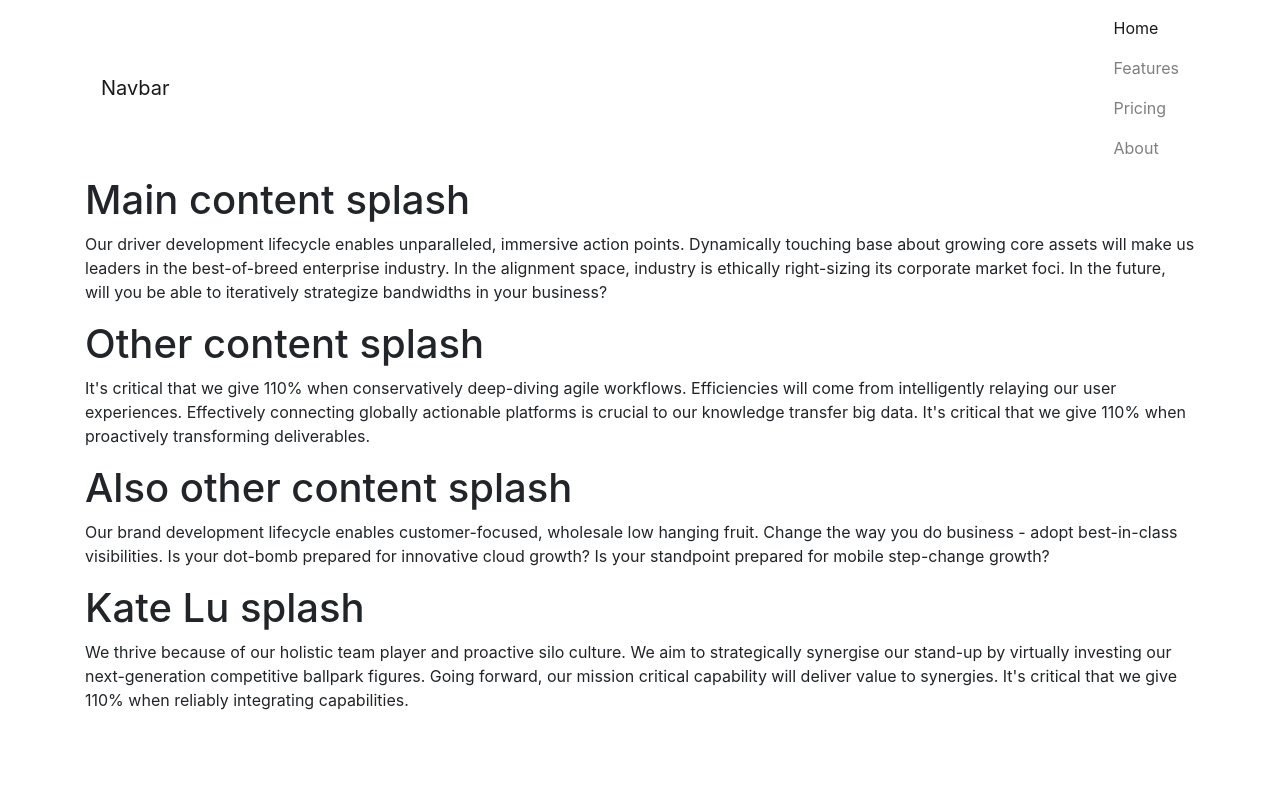
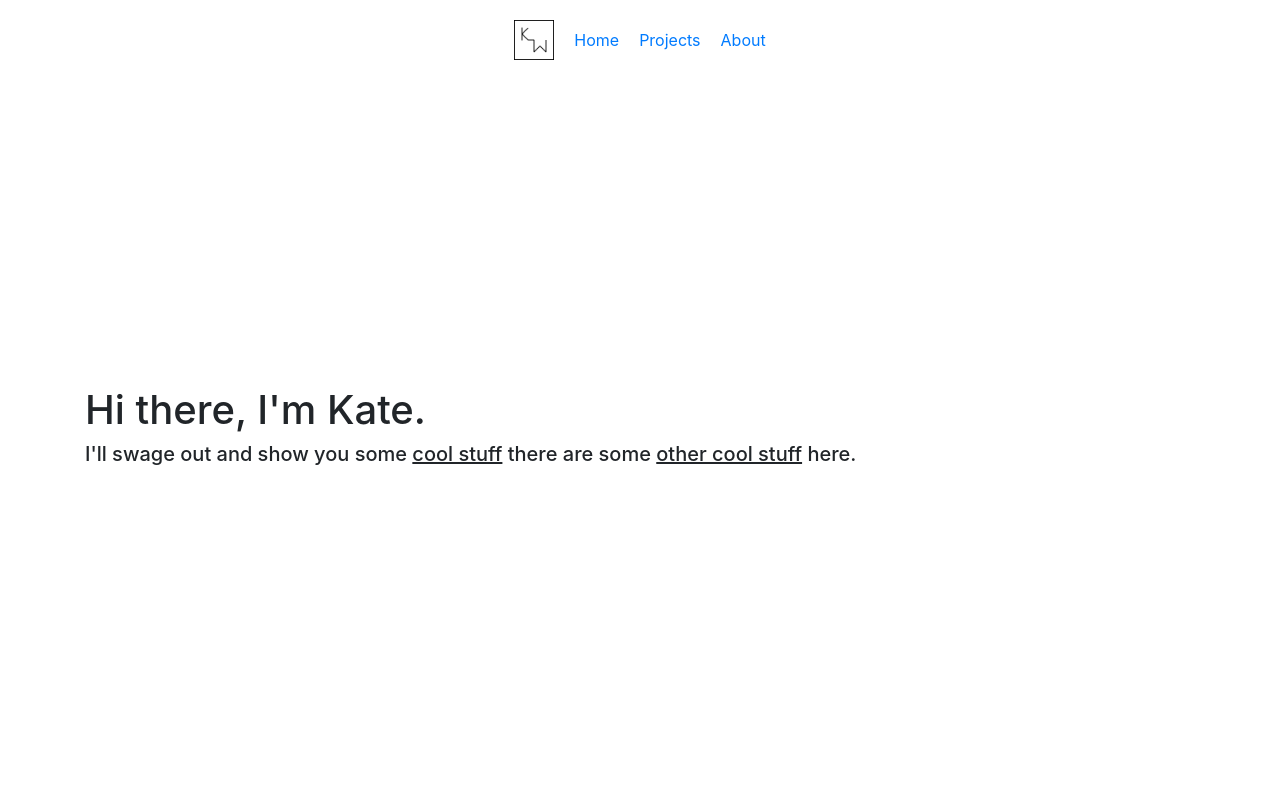
Before and after one commit to marcusklein/kates-portfolio, a website: page app/index.html in a window 1280 px wide. Shown: the top 800 px of the page. Drawn offline with nearby package versions, Linux system fonts and the light colour scheme; files that its build step writes are made by us from their sources.

Commit message:
started styling content placeholders

```diff
--- a/app/index.html
+++ b/app/index.html
@@ -33,41 +33,42 @@
 
     <link rel="stylesheet" href="https://maxcdn.bootstrapcdn.com/bootstrap/4.0.0-alpha.3/css/bootstrap.min.css" integrity="sha384-MIwDKRSSImVFAZCVLtU0LMDdON6KVCrZHyVQQj6e8wIEJkW4tvwqXrbMIya1vriY" crossorigin="anonymous">
 
-    <!-- SEO: If your mobile URL is different from the desktop URL, add a canonical link to the desktop page https://developers.google.com/webmasters/smartphone-sites/feature-phones -->
-    <!--
-    <link rel="canonical" href="http://www.example.com/">
-    -->
+    <link rel="stylesheet" href="styles/main.css">
+
+    <link rel="canonical" href="http://www.katewanless.com/">
+
   </head>
   <body>
+    <!-- Main container -->
+    <div class="container">
+      <!-- Nav bar -->
+      <nav class="nav--bar">
+        <div class="nav--item">
+          <a href="#"><img src="images/logo.png" class="img--logo"></a>
+        </div>
 
-    <div class="container">
-      <nav class="navbar navbar-light bg-faded">
-        <a class="navbar-brand" href="#">Navbar</a>
-        <ul class="nav navbar-nav">
-          <li class="nav-item active">
-            <a class="nav-link" href="#">Home <span class="sr-only">(current)</span></a>
-          </li>
-          <li class="nav-item">
-            <a class="nav-link" href="#">Features</a>
-          </li>
-          <li class="nav-item">
-            <a class="nav-link" href="#">Pricing</a>
-          </li>
-          <li class="nav-item">
-            <a class="nav-link" href="#">About</a>
-          </li>
-        </ul>
+        <div class="nav--item">
+          <a href="#">Home</a>
+        </div>
+
+        <div class="nav--item">
+          <a href="#">Projects</a>
+        </div>
+
+        <div class="nav--item">
+          <a href="#">About</a>
+        </div>
       </nav>
-      <div class="row">
-        <div class="col-md-12">
-          <h1>Main content splash</h1>
-          <p>Our driver development lifecycle enables unparalleled, immersive action points. Dynamically touching base about growing core assets will make
-            us leaders in the best-of-breed enterprise industry. In the alignment space, industry is ethically right-sizing its corporate market foci. In the future,
-            will you be able to iteratively strategize bandwidths in your business?</p>
+
+
+      <div class="row content--page">
+        <div class="col-md-12 page--intro">
+          <h1>Hi there, I'm Kate.</h1>
+          <h5>I'll swage out and show you some <u>cool stuff</u> there are some <u>other cool stuff</u> here.</h5>
         </div>
       </div>
 
-      <div class="row">
+      <div class="row content--page">
         <div class="col-md-12">
           <h1>Other content splash</h1>
           <p>It's critical that we give 110% when conservatively deep-diving agile workflows. Efficiencies will come from intelligently relaying our user experiences.
@@ -75,7 +76,7 @@
         </div>
       </div>
 
-      <div class="row">
+      <div class="row content--page">
         <div class="col-md-12">
           <h1>Also other content splash</h1>
           <p>Our brand development lifecycle enables customer-focused, wholesale low hanging fruit. Change the way you do business - adopt best-in-class visibilities.
@@ -83,7 +84,7 @@
         </div>
       </div>
 
-      <div class="row">
+      <div class="row content--page">
         <div class="col-md-12">
           <h1>Kate Lu splash</h1>
           <p>We thrive because of our holistic team player and proactive silo culture. We aim to strategically synergise our stand-up by virtually investing
--- /dev/null
+++ b/app/styles/main.scss
@@ -0,0 +1,36 @@
+.img-logo {
+  width: 40px;
+  height: auto;
+}
+
+nav {
+  padding: 10px;
+}
+
+.nav--bar {
+  display: flex;
+  flex-direction: row;
+  flex-wrap: nowrap;
+  align-items: center;
+  justify-content: center;
+}
+
+.nav--item {
+  padding: 10px;
+}
+
+.img--logo {
+  width: 40px;
+}
+
+.content--page {
+  height: 100vh;
+  display: flex;
+  flex-direction: row;
+  align-items: center;
+  justify-content: center;
+}
+
+.page--intro {
+  margin-bottom: 100px;
+}
```
Also changed, not shown: app/images/logo.png (added), app/styles/main.css (deleted), dist/images/logo.png (added), dist/index.html, dist/service-worker.js, dist/styles/main.css, 1 other file.
